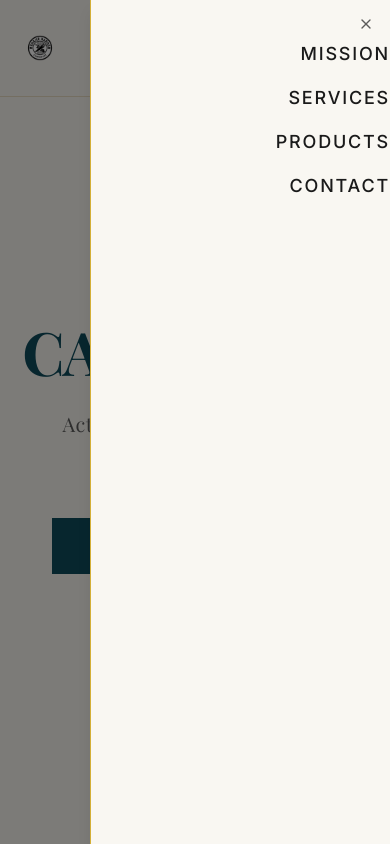
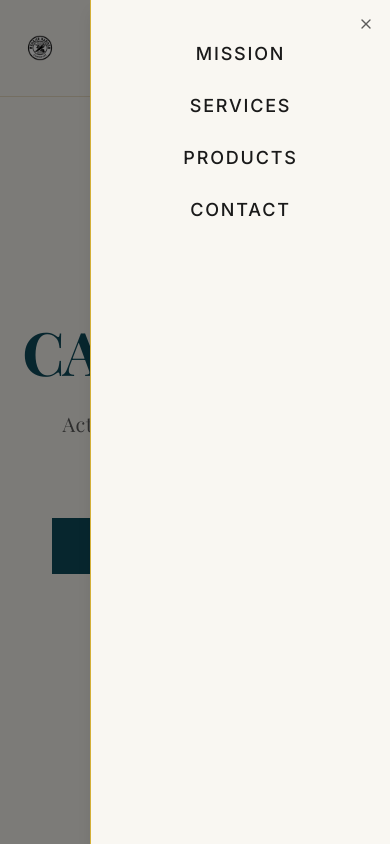
Before and after one commit to ll-O-ll/muhajir-haroun-capentry, a Next.js app: page / in a window 390 px wide. Both pictures are taken after a click on the button "Toggle menu". Shown: the top 844 px of the page. Built offline with nearby package versions, Linux system fonts and the light colour scheme; a web font is replaced by a local one.

Commit message:
fix: mobile side menu layout and accessibility

```diff
--- a/components/Navbar.tsx
+++ b/components/Navbar.tsx
@@ -7,7 +7,7 @@ import { useLanguage } from '@/app/contexts/LanguageContext';
 import { cn } from '@/lib/utils';
 import { Menu } from 'lucide-react';
 import { Button } from '@/components/ui/button';
-import { Sheet, SheetContent, SheetTrigger } from '@/components/ui/sheet';
+import { Sheet, SheetContent, SheetTrigger, SheetTitle } from '@/components/ui/sheet';
 import { LanguageSwitcher } from '@/components/LanguageSwitcher';
 import Image from "next/image";
 
@@ -70,14 +70,15 @@ export function Navbar() {
                                 </Button>
                             </SheetTrigger>
                             <SheetContent side="right" className="w-[300px] sm:w-[400px]">
+                                <SheetTitle className="sr-only">Mobile Menu</SheetTitle>
                                 <div className="flex flex-col gap-8 mt-10">
-                                    <div className="flex flex-col gap-4">
+                                    <div className="flex flex-col gap-6 items-center">
                                         {navItems.map((item) => (
                                             <Link
                                                 key={item.href}
                                                 href={item.href}
                                                 onClick={() => setIsOpen(false)}
-                                                className="text-lg font-medium hover:text-muted-foreground transition-colors uppercase tracking-widest text-right"
+                                                className="text-lg font-medium hover:text-muted-foreground transition-colors uppercase tracking-widest text-center"
                                             >
                                                 {item.label}
                                             </Link>
```
